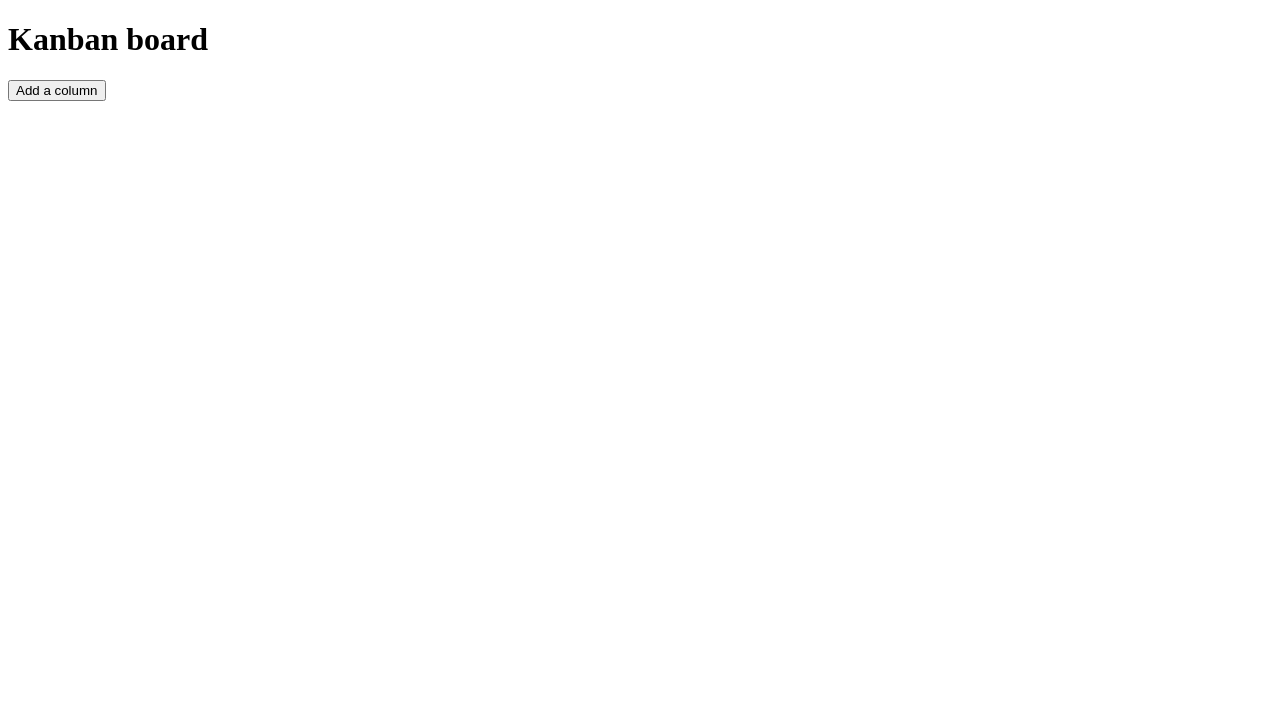
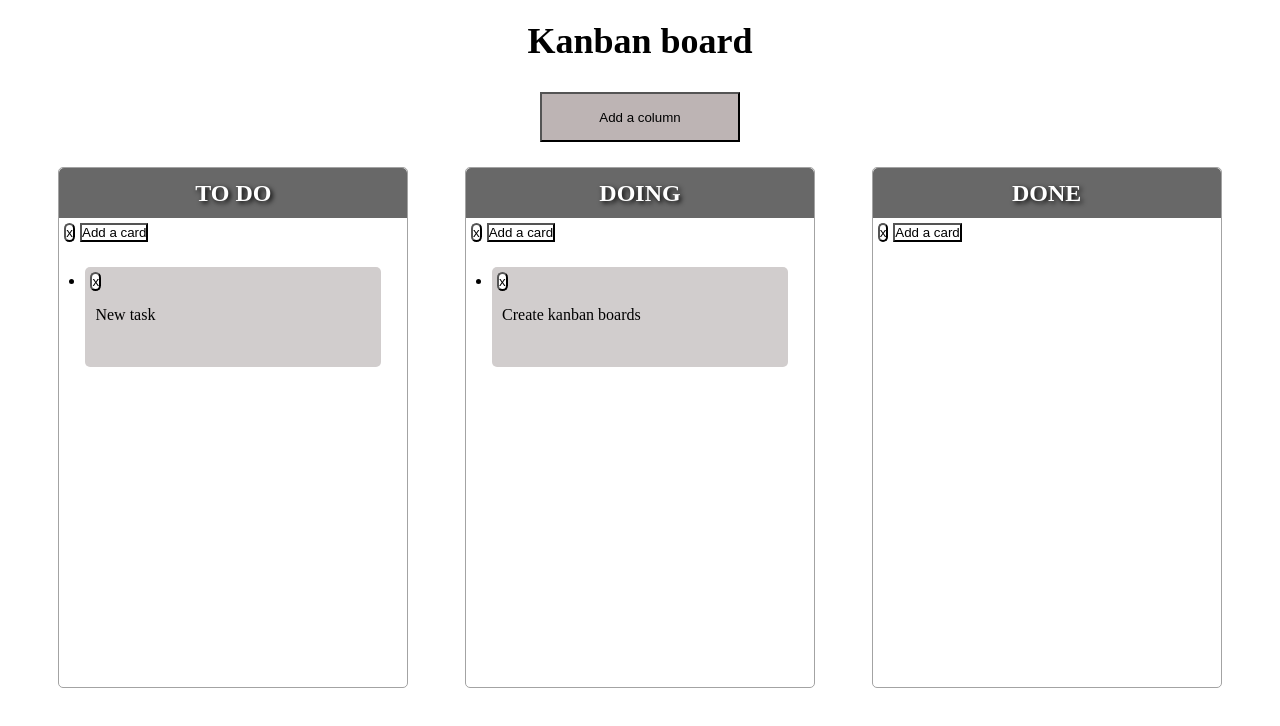
Before and after one commit to michalrodzen/modul11, a plain HTML site: page 11.3/index.html in a window 1280 px wide. Drawn offline with nearby package versions, Linux system fonts and the light colour scheme.

Commit message:
Add code

```diff
--- a/11.3/css/style.css
+++ b/11.3/css/style.css
@@ -0,0 +1,76 @@
+* {
+  box-sizing: border-box;
+  background-color: rgb(255, 255, 255);
+  padding: 0;
+  margin: 0;
+}
+
+h1 {
+  font-size: 36px;
+  padding: 20px 0;
+  text-align: center;
+}
+
+h2 {
+  font-weight: bold;
+  text-transform: uppercase;
+  text-shadow: 2px 2px 5px black;
+  color: white;
+}
+
+.btn-delete, .card-delete {
+  margin: 5px;
+  border-radius: 50px;
+}
+
+.create-column {
+  display: block;
+  margin: 10px auto;
+  width: 200px;
+  height: 50px;
+  background-color: rgb(189, 180, 180)
+}
+
+.column-container {
+  margin: 30px;
+  display: flex;
+  flex-flow: wrap;
+  justify-content: space-around;
+  margin-top: 10px;
+}
+
+.column-container .column {
+  border: 1px solid rgb(163, 163, 163);
+  background-color: white;
+  min-width: 350px;
+  min-height: 400px;
+  margin: 15px 0;
+  border-radius: 5px;
+}
+
+.column-container .column .column-title {
+  text-align: center;
+  background-color: rgb(104, 104, 104);
+  border-radius: 5px 5px 0 0;
+  min-height: 50px;
+  line-height: 50px;
+}
+
+.column-container .column .column-card-list {
+  background-color: white;
+  min-height: 400px;
+  margin: 20px auto;
+}
+
+.column-container .column .column-card-list .card {
+  background-color: rgb(209, 205, 205);
+  min-height: 100px;
+  width: 85%;
+  border-radius: 5px;
+  margin: 10px auto;
+}
+
+.column-container .column .column-card-list .card p {
+  background-color: inherit;
+  padding: 10px 10px;
+}
--- a/11.3/index.html
+++ b/11.3/index.html
@@ -15,6 +15,6 @@
 
     <script src="https://code.jquery.com/jquery-3.0.0.min.js" integrity="sha256-JmvOoLtYsmqlsWxa7mDSLMwa6dZ9rrIdtrrVYRnDRH0=" crossorigin="anonymous"></script>
     <script   src="https://code.jquery.com/ui/1.11.4/jquery-ui.min.js"   integrity="sha256-xNjb53/rY+WmG+4L6tTl9m6PpqknWZvRt0rO1SRnJzw="   crossorigin="anonymous"></script>
-    <script type="text/javascript" src="script.js"></script>
+    <script type="text/javascript" src="js/scripts.js"></script>
 </body>
 </html>
--- a/11.3/js/scripts.js
+++ b/11.3/js/scripts.js
@@ -0,0 +1,116 @@
+$(function() {
+
+	function randomString() {
+    	var chars = '0123456789abcdefghiklmnopqrstuvwxyzABCDEFGHIJKLMNOPQRSTUVWXTZ';
+    	var str = '';
+    	for (var i = 0; i < 10; i++) {
+        	str += chars[Math.floor(Math.random() * chars.length)];
+    	}
+    	return str;
+	}
+
+	function Column(name) {
+		var self = this;
+
+		this.id = randomString();
+		this.name = name;
+		this.$element = createColumn();
+
+		function createColumn() {
+			var $column = $('<div>').addClass('column');
+			var $columnTitle = $('<h2>').addClass('column-title').text(self.name);
+			var $columnCardList = $('<ul>').addClass('column-card-list');
+			var $columnDelete = $('<button>').addClass('btn-delete').text('x');
+			var $columnAddCard = $('<button>').addClass('add-card').text('Add a card');
+
+			$columnDelete.click(function() {
+				self.removeColumn();
+			});
+			$columnAddCard.click(function(event) {
+				self.addCard(new Card(prompt("Enter the name of the card")));
+			});
+
+			$column.append($columnTitle)
+				.append($columnDelete)
+				.append($columnAddCard)
+				.append($columnCardList);
+
+			return $column;
+		}
+	};
+
+	Column.prototype = {
+		addCard: function(card) {
+		  this.$element.children('ul').append(card.$element);
+		},
+		removeColumn: function() {
+		  this.$element.remove();
+		}
+	};
+
+	function Card(description) {
+		var self = this;
+
+		this.id = randomString();
+		this.description = description;
+		this.$element = createCard();
+
+		function createCard() {
+			var $card = $('<li>').addClass('card');
+			var $cardDescription = $('<p>').addClass('card-description').text(self.description);
+			var $cardDelete = $('<button>').addClass('btn-delete').text('x');
+
+			$cardDelete.click(function(){
+				self.removeCard();
+			});
+
+			$card.append($cardDelete)
+				.append($cardDescription);
+			return $card;
+		}
+	};
+
+	Card.prototype = {
+		removeCard: function() {
+			this.$element.remove();
+		}
+	}
+
+	var board = {
+		name: 'Kanban Board',
+		addColumn: function(column) {
+		  this.$element.append(column.$element);
+		  initSortable();
+		},
+		$element: $('#board .column-container')
+	};
+
+	function initSortable() {
+		$('.column-card-list').sortable({
+		  connectWith: '.column-card-list',
+		  placeholder: 'card-placeholder'
+		}).disableSelection();
+	}
+
+	$('.create-column')
+	.click(function(){
+	  var name = prompt('Enter a column name');
+	  var column = new Column(name);
+		  board.addColumn(column);
+	});
+
+	var todoColumn = new Column('To do');
+	var doingColumn = new Column('Doing');
+	var doneColumn = new Column('Done');
+
+	board.addColumn(todoColumn);
+	board.addColumn(doingColumn);
+	board.addColumn(doneColumn);
+
+	var card1 = new Card('New task');
+	var card2 = new Card('Create kanban boards');
+
+	todoColumn.addCard(card1);
+	doingColumn.addCard(card2);
+
+})
```
